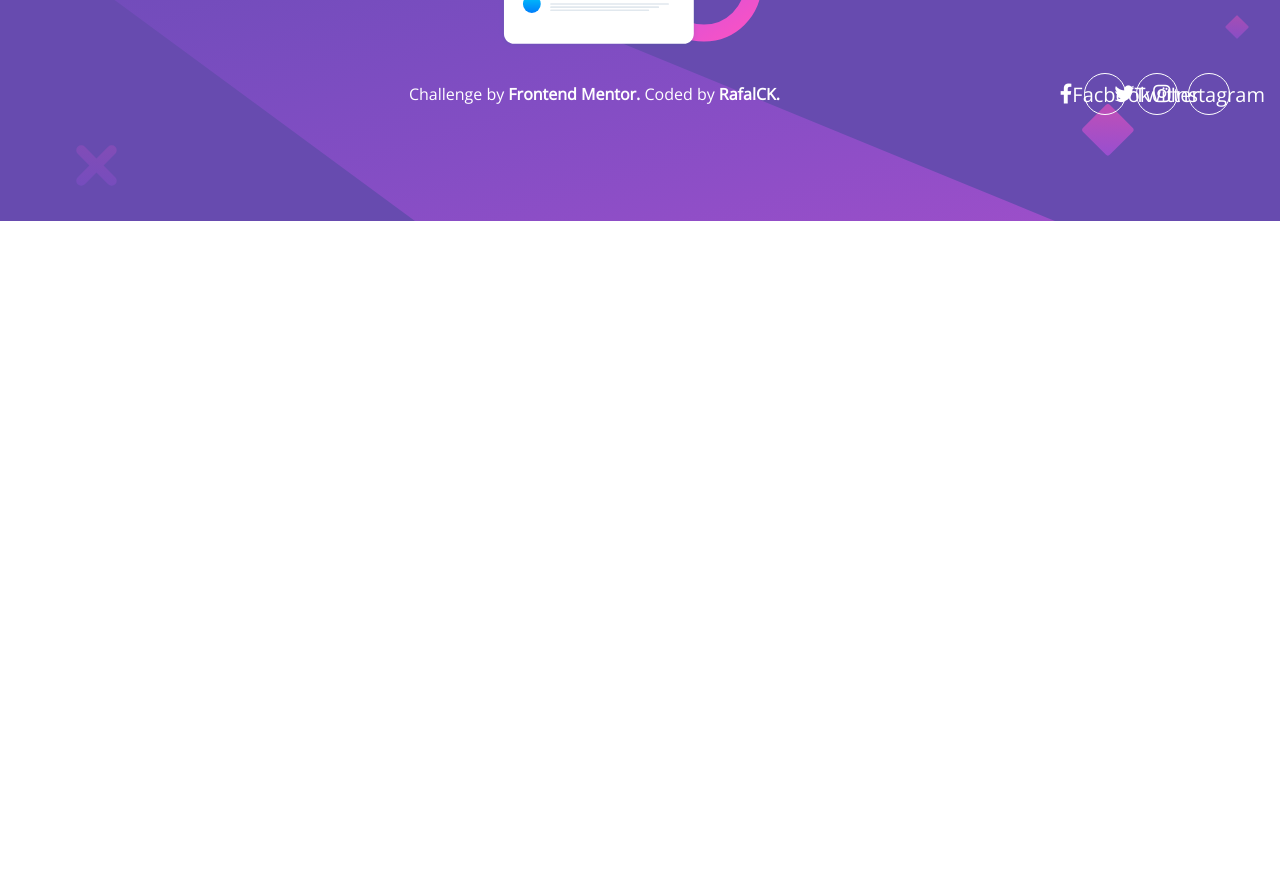
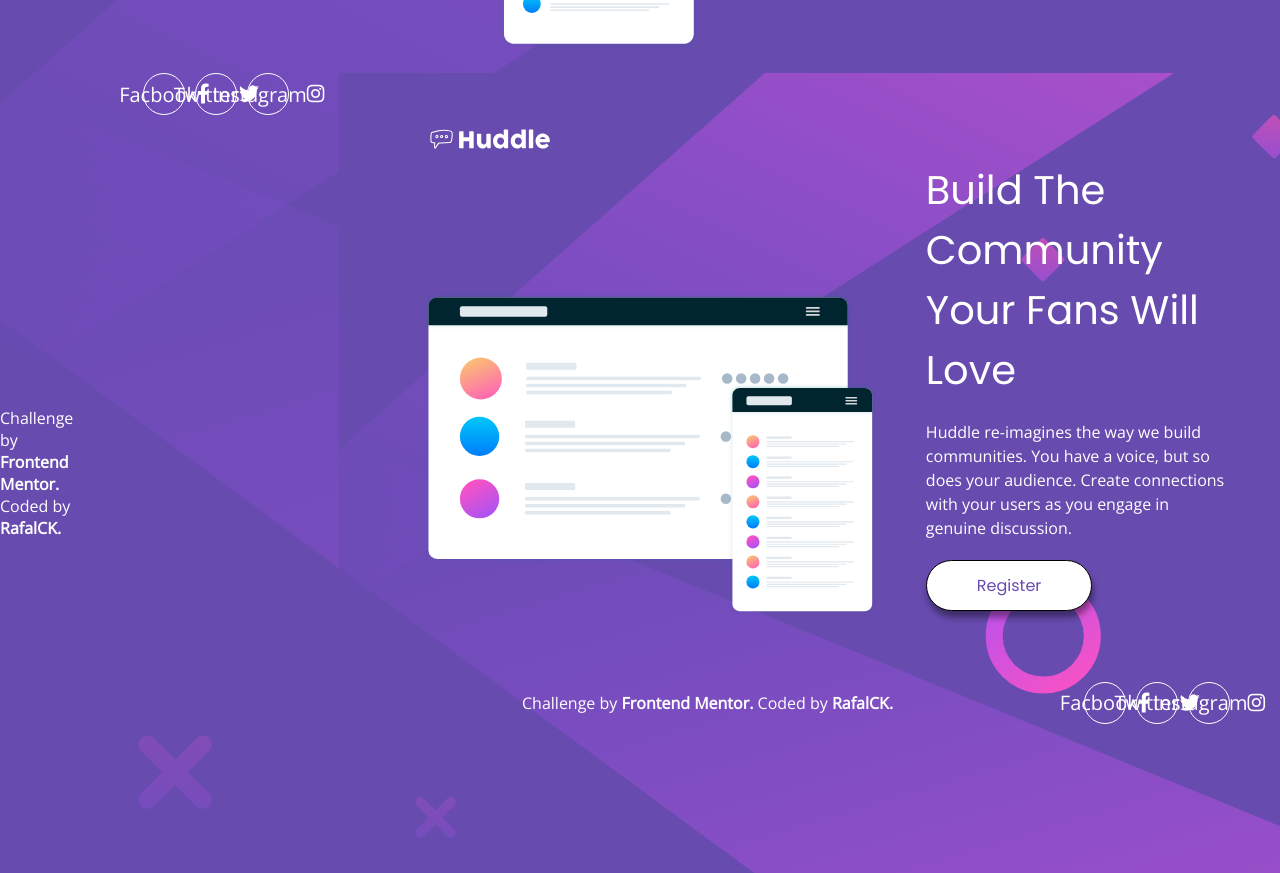
Before and after one commit to RafalCK/Landing-page-with-single-introductory, a plain HTML site: page index.html in a window 1280 px wide. Shown: the part 579-1452 px from the top of the page. Before the commit the page ends 800 px from the top, so only its background shows below. Drawn offline with nearby package versions, Linux system fonts and the light colour scheme.

Commit message:
Revert "Add content to anchor"
This reverts commit ccfce4d5e26f5661d912893755ff0004024fb42b.

```diff
--- a/index.html
+++ b/index.html
@@ -32,10 +32,55 @@
                 <p>Challenge by <a href="https://www.frontendmentor.io?ref=challenge" target="_blank">Frontend Mentor.</a> Coded by <a href="https://github.com/RafalCK" target="_blank"> RafalCK.</a></p>
               </div>
               <div class="footer__social">
-                <a href="https://www.facebook.com" target="_blank" class="footer__logo"><i class="fab fa-facebook-f"></i>Facbook</a>
-                <a href="https://www.twitter.com" target="_blank" class="footer__logo"><i class="fab fa-twitter"></i>Twitter</a>
-                <a href="https://www.instagram.com" target="_blank" class="footer__logo"><i class="fab fa-instagram"></i>Instagram</a>
+                <a href="https://www.facebook.com" target="_blank" class="footer__logo">Facbook<i class="fab fa-facebook-f"></i></a>
+                <a href="https://www.twitter.com" target="_blank" class="footer__logo">Twitter<i class="fab fa-twitter"></i></a>
+                <a href="https://www.instagram.com" target="_blank" class="footer__logo">Instagram<i class="fab fa-instagram"></i></a>
               </div>
+              <!DOCTYPE html>
+              <html lang="pl">
+                <head>
+                  <meta charset="UTF-8" />
+                  <meta name="viewport" content="width=device-width, initial-scale=1.0" />
+                  <link rel="stylesheet" href="assets/css/style.css" />
+                  <link rel="stylesheet" href="https://cdnjs.cloudflare.com/ajax/libs/font-awesome/5.13.0/css/all.min.css" />
+                  <title>Huddle landing page with single introductory</title>
+                </head>
+                <body>
+                  <div class="wrapper">
+                    <div class="container">
+                      <header>
+                        <div class="header__logo">
+                          <img src="assets/img/logo.svg" alt="Logo Huddle" />
+                        </div>
+                      </header>
+                      <main>
+                        <section class="main">
+                          <div class="main__image">
+                            <img src="assets/img/illustration-mockups.svg" alt="Mockup" />
+                          </div>
+                          <div class="main__article">
+                            <h1>Build the community your fans will love</h1>
+                            <p>Huddle re-imagines the way we build communities. You have a voice, but so does your audience. Create connections with your users as you engage in genuine discussion.</p>
+                            <button>Register</button>
+                          </div>
+                        </section>
+                        <footer>
+                          <div class="footer">
+                            <div class="footer__info">
+                              <p>Challenge by <a href="https://www.frontendmentor.io?ref=challenge" target="_blank">Frontend Mentor.</a> Coded by <a href="https://github.com/RafalCK" target="_blank"> RafalCK.</a></p>
+                            </div>
+                            <div class="footer__social">
+                              <a href="https://www.facebook.com" target="_blank" class="footer__logo">Facbook<i class="fab fa-facebook-f"></i></a>
+                              <a href="https://www.twitter.com" target="_blank" class="footer__logo">Twitter<i class="fab fa-twitter"></i></a>
+                              <a href="https://www.instagram.com" target="_blank" class="footer__logo">Instagram<i class="fab fa-instagram"></i></a>
+                            </div>
+                          </div>
+                        </footer>
+                      </main>
+                    </div>
+                  </div>
+                </body>
+              </html>
             </div>
           </footer>
         </main>
```
